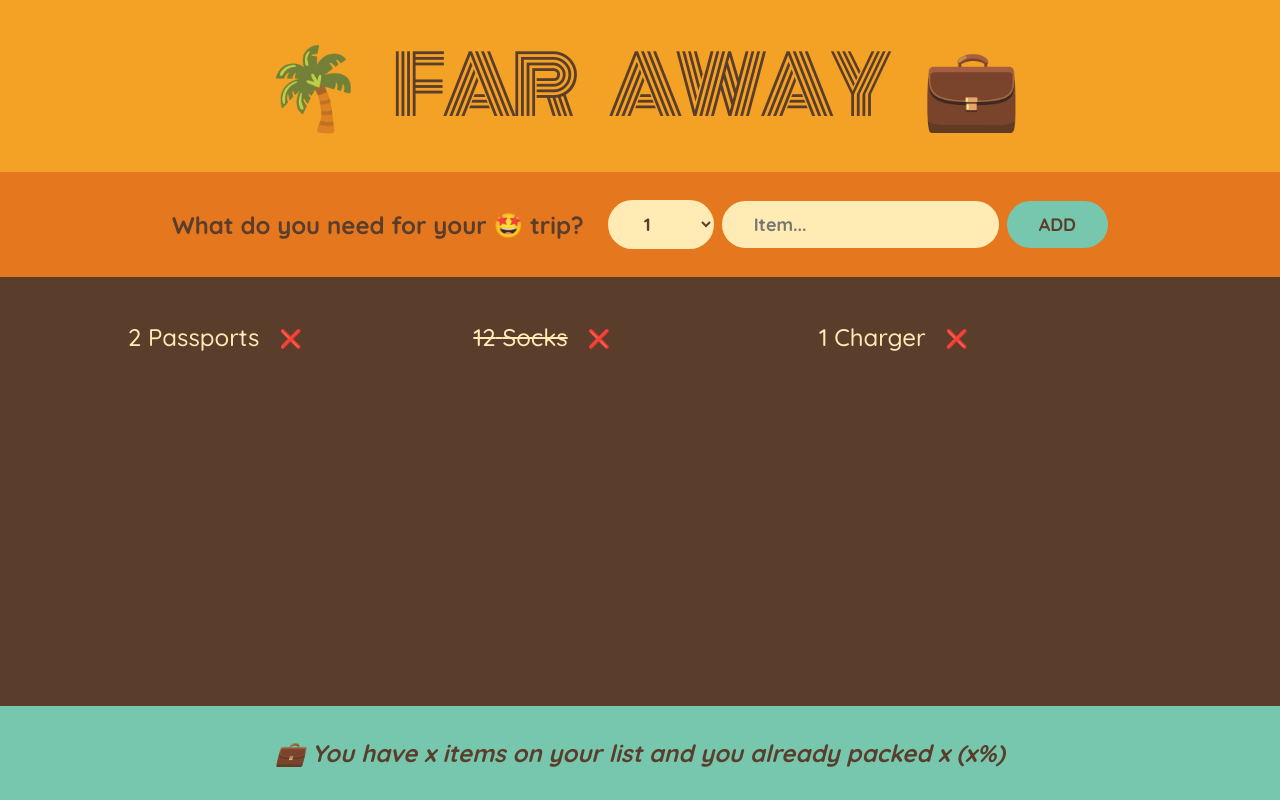
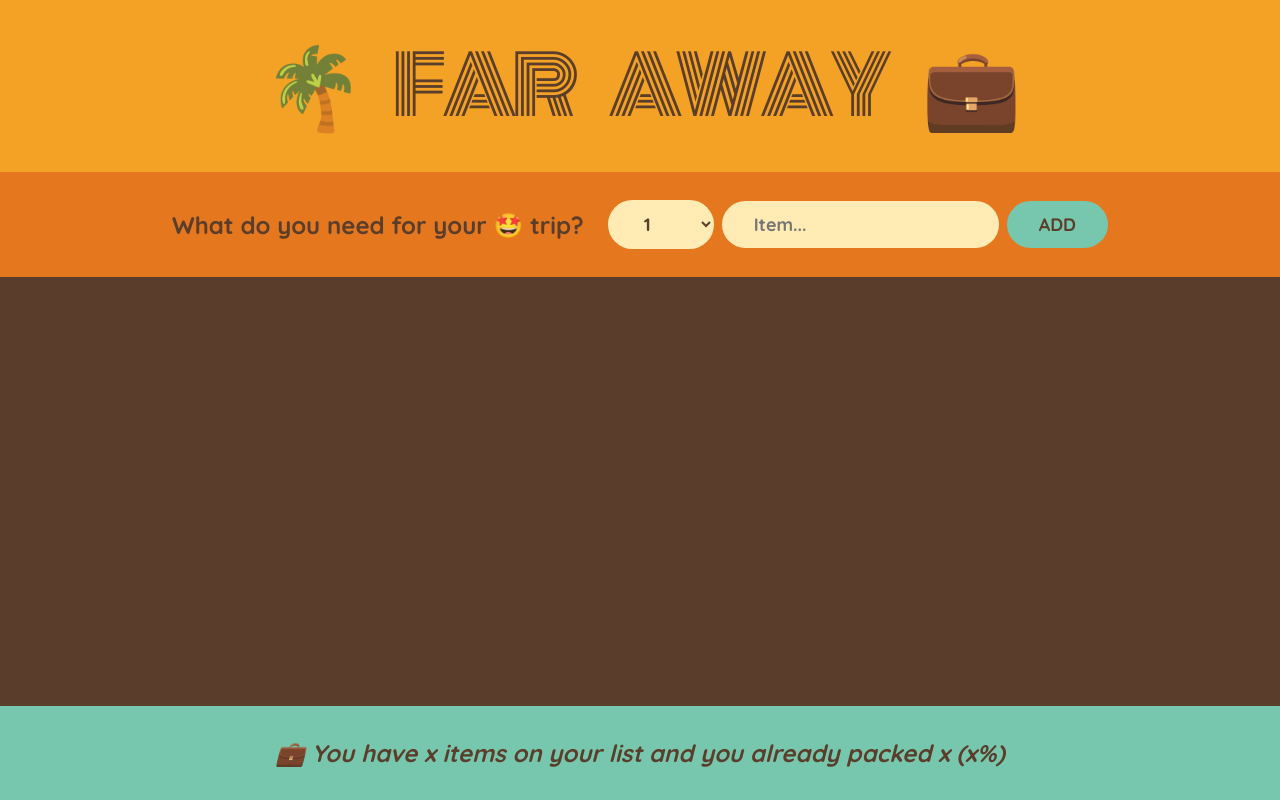
Before and after one commit to jayeshtele/travel-list, a React (Create React App) app: page / in a window 1280 px wide. Built offline with nearby package versions, Linux system fonts and the light colour scheme.

Commit message:
Update App.js

```diff
--- a/src/App.js
+++ b/src/App.js
@@ -7,11 +7,16 @@ const initialItems = [
 ];
 
 export default function App() {
+  const [items, setItems] = useState([]);
+
+  function handleAddItems(item) {
+    setItems((items) => [...items, item]);
+  }
   return (
     <div className="app">
       <Logo />
-      <Form />
-      <PackingList />
+      <Form additems={handleAddItems} />
+      <PackingList items={items} />
       <Stats />
     </div>
   );
@@ -21,7 +26,7 @@ function Logo() {
   return <h1>🌴 Far Away 💼</h1>;
 }
 
-function Form() {
+function Form({ additems }) {
   const [description, setDescription] = useState("");
   const [quantity, setQuantity] = useState(1);
 
@@ -29,6 +34,10 @@ function Form() {
     e.preventDefault();
 
     if (!description) return;
+
+    const newItem = { description, quantity, packed: false, id: Date.now() };
+
+    additems(newItem);
 
     setDescription("");
     setQuantity("");
@@ -57,11 +66,11 @@ function Form() {
   );
 }
 
-function PackingList() {
+function PackingList({ items }) {
   return (
     <div className="list">
       <ul>
-        {initialItems.map((item, i) => (
+        {items.map((item, i) => (
           <Item item={item} key={i} />
         ))}
       </ul>
```
